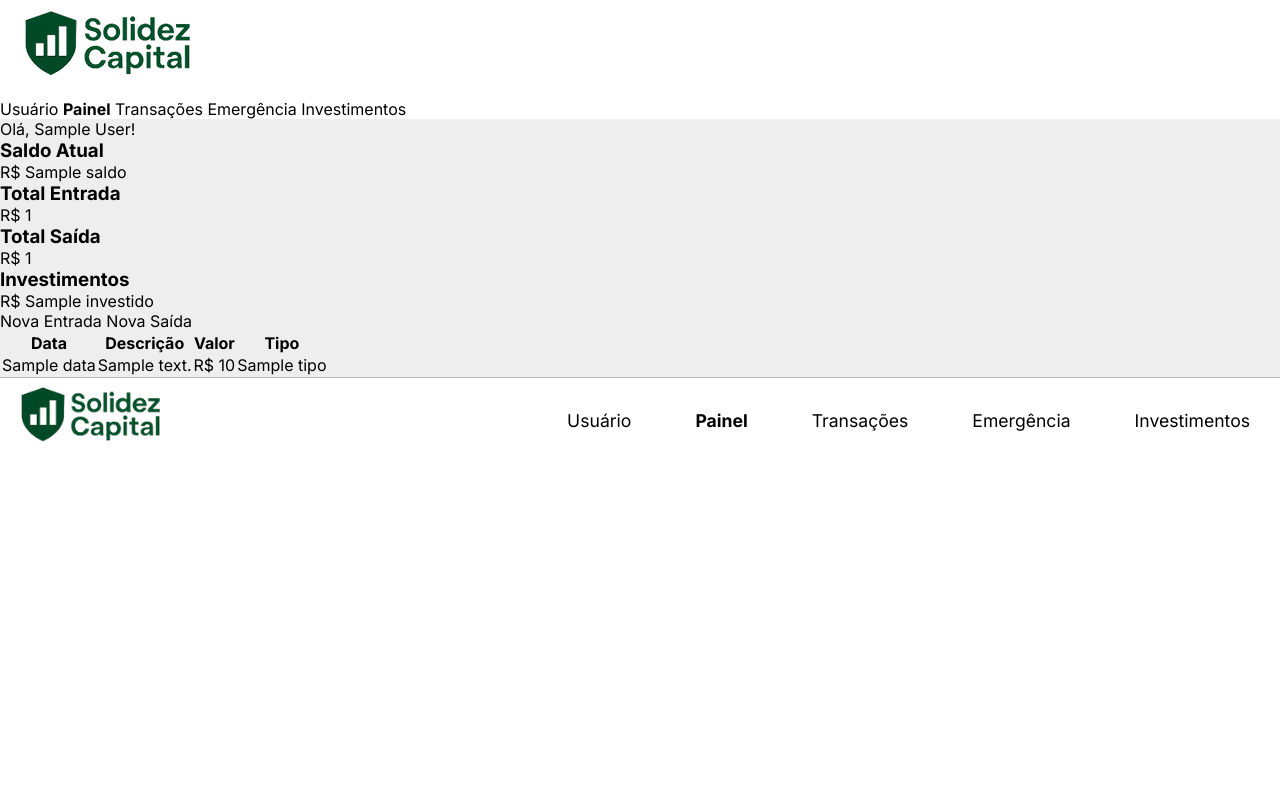
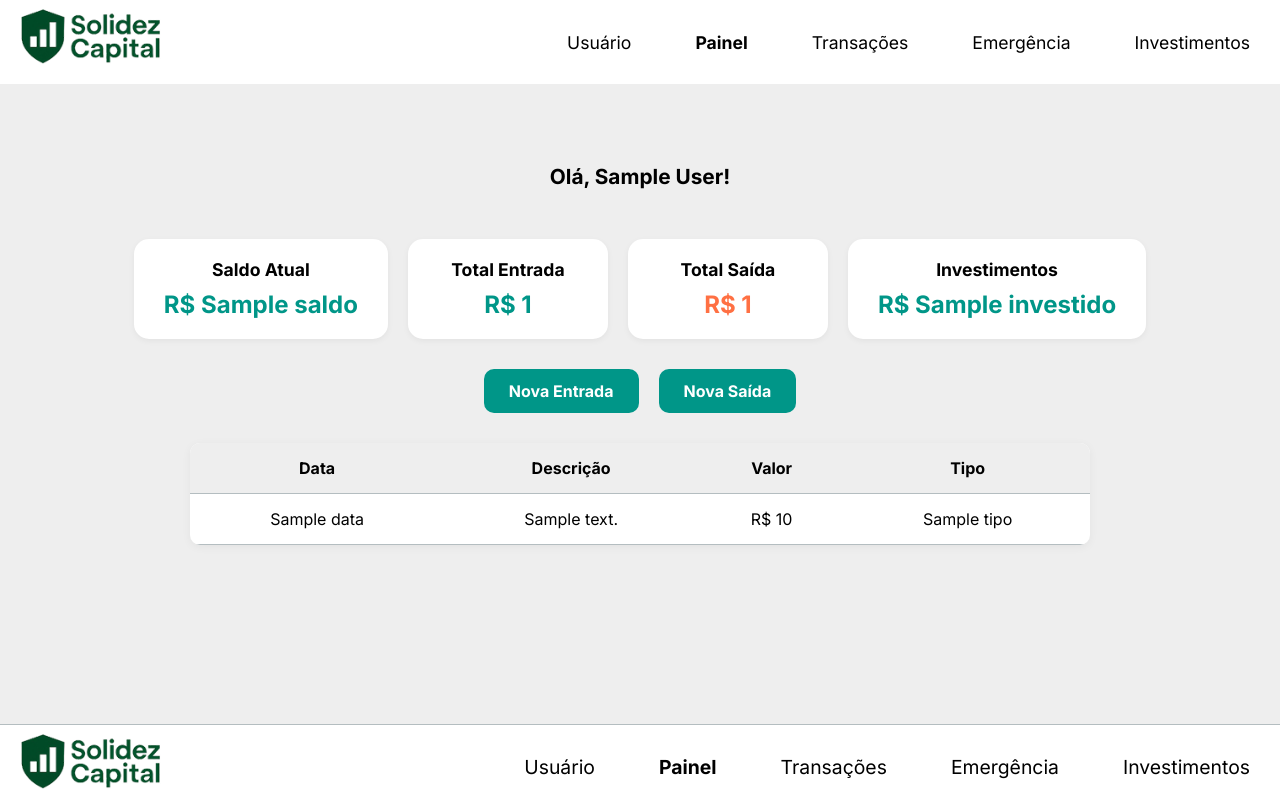
Before and after one commit to gkawanami09/Solidez-Capital, a Flask app: template templates/painel.html in a window 1280 px wide. Before the commit the page ends 442 px from the top, so only its background shows below. Run offline with Flask 3, Linux system fonts and the light colour scheme; the visitor is signed in with stand-in values (Sample User, id 1); the template is opened without the code that fills it: most values are stand-ins (such as "Sample title", 1, 10 or a date in 2020).

Commit message:
Update style.css

```diff
--- a/static/style.css
+++ b/static/style.css
@@ -38,13 +38,39 @@ a {
     background-color: var(--cor-branco)
 }
 
+.container-flex {
+    display: flex;
+    justify-content: space-between;
+    align-items: center;
+    width: 100%;
+    background-color: var(--cor-branco);
+    font-size: var(--fonte-p);
+}
+
 .container nav {
     display: flex;
     margin-right: 30px;
     gap: 5vw;
 }
 
+.container-flex nav {
+    display: flex;
+    margin-right: 30px;
+    gap: 5vw;
+}
+
+.nav-falsa {
+  display: flex;
+  margin-right: 30px;
+  gap: 5vw;
+}
+
 .container img {
+    height: 10vh;
+    width: auto;
+}
+
+.container-flex img {
     height: 10vh;
     width: auto;
 }
@@ -53,7 +79,15 @@ a {
     align-items: center;
 }
 
+.container-flex nav {
+    align-items: center;
+}
+
 .container nav a:hover {
+    color: var(--cor-verde);
+}
+
+.container-flex nav a:hover {
     color: var(--cor-verde);
 }
 
@@ -67,6 +101,13 @@ a {
 }
 
 .container .login:hover{
+    color: var(--cor-branco);
+    background-color: #FF7043;
+    border: 2px solid var(--cor-vermelho);
+    font-weight: bold;
+}
+
+.container-flex .login:hover{
     color: var(--cor-branco);
     background-color: #FF7043;
     border: 2px solid var(--cor-vermelho);
@@ -210,6 +251,7 @@ main {
   align-items: center;
   background-color: var(--cor-branco);
   border-top: 1px solid var(--cor-cinza);
+  font-size: var(--fonte-p);
 }
 
 .footer-container img {
@@ -253,7 +295,7 @@ main {
   display: flex;
   justify-content: center;
   align-items: center;
-  padding: 20vh 0;
+  padding: 9% 0;
   background-color: var(--cor-fundo);
   min-height: 80vh;
   font-size: var(--fonte-p);
@@ -311,3 +353,189 @@ main {
   border-color: var(--cor-vermelho);
   color: var(--cor-branco);
 }
+
+
+/*---------Mensagens erro------- */
+.alert {
+  padding: 10px;
+  margin-bottom: 20px;
+  border-radius: 8px;
+  font-weight: bold;
+  text-align: center;
+}
+.alert.success {
+  background-color: #c8e6c9;
+  color: var(--cor-verde)
+}
+.alert.danger {
+  background-color: #ffcdd2;
+  color: var(--cor-vermelho)
+}
+
+
+
+/* ------------------------ PAINEL ------------------------ */
+.painel-section {
+  display: flex;
+  flex-direction: column;
+  align-items: center;
+  padding: 10vh 5vw 5vh;
+  gap: 30px;
+  background-color: var(--cor-fundo);
+  min-height: 80vh;
+}
+
+.painel-section h2 {
+  font-size: 1.6em;
+  font-weight: bold;
+  color: var(--cor-preto);
+  margin-bottom: 10px;
+}
+
+/* Saudação */
+.saudacao {
+  font-weight: bold;
+  font-size: 1.3em;
+  margin-bottom: 20px;
+}
+
+/* Cartões de saldo e totais */
+.painel-cards {
+  display: flex;
+  flex-wrap: wrap;
+  gap: 20px;
+  justify-content: center;
+  width: 100%;
+}
+
+.card {
+  background-color: var(--cor-branco);
+  border-radius: 15px;
+  padding: 20px 30px;
+  text-align: center;
+  min-width: 200px;
+  box-shadow: 0 2px 6px rgba(0,0,0,0.05);
+}
+
+.card h3 {
+  font-size: 1.1em;
+  margin-bottom: 10px;
+}
+
+.card p {
+  font-size: 1.5em;
+  font-weight: bold;
+}
+
+.valor-verde {
+  color: var(--cor-verde);
+}
+
+.valor-vermelho {
+  color: var(--cor-vermelho);
+}
+
+/* Botões de ações */
+.acoes-painel {
+  display: flex;
+  gap: 20px;
+}
+
+.acoes-painel a {
+  background-color: var(--cor-verde);
+  color: var(--cor-branco);
+  padding: 12px 25px;
+  border-radius: 10px;
+  font-weight: bold;
+  text-align: center;
+  transition: 0.3s;
+}
+
+.acoes-painel a:hover {
+  background-color: var(--cor-vermelho);
+}
+
+/* Tabela de transações */
+.tabela-transacoes {
+  width: 100%;
+  max-width: 900px;
+  border-collapse: collapse;
+  background-color: var(--cor-branco);
+  border-radius: 10px;
+  overflow: hidden;
+  box-shadow: 0 2px 10px rgba(0,0,0,0.05);
+}
+
+.tabela-transacoes th,
+.tabela-transacoes td {
+  padding: 15px;
+  text-align: center;
+  border-bottom: 1px solid var(--cor-cinza);
+}
+
+.tabela-transacoes th {
+  background-color: var(--cor-fundo);
+  font-weight: bold;
+}
+
+
+/* ---------- ÁREA DE USUÁRIO ---------- */
+.usuario-section {
+  display: flex;
+  justify-content: center;
+  align-items: center;
+  padding: 10vh 0;
+  background-color: var(--cor-fundo);
+  min-height: 80vh;
+}
+
+.usuario-box {
+  background-color: var(--cor-branco);
+  padding: 40px;
+  border-radius: 15px;
+  box-shadow: 0 2px 10px rgba(0, 0, 0, 0.05);
+  max-width: 400px;
+  width: 90%;
+}
+
+.usuario-box h1 {
+  text-align: center;
+  margin-bottom: 30px;
+}
+
+.usuario-box label {
+  display: block;
+  margin: 15px 0 5px;
+  font-weight: 500;
+}
+
+.usuario-box input {
+  width: 100%;
+  padding: 10px;
+  border: 1px solid var(--cor-cinza);
+  border-radius: 6px;
+}
+
+.usuario-buttons {
+  display: flex;
+  justify-content: space-between;
+  margin-top: 30px;
+}
+
+.usuario-buttons a {
+  padding: 10px 30px;
+  border-radius: 8px;
+  font-weight: bold;
+  color: var(--cor-branco);
+  text-align: center;
+  background-color: var(--cor-verde);
+  text-decoration: none;
+}
+
+.usuario-buttons a:first-child {
+  background-color: var(--cor-vermelho);
+}
+
+.usuario-buttons a:hover {
+  opacity: 0.9;
+}
```
